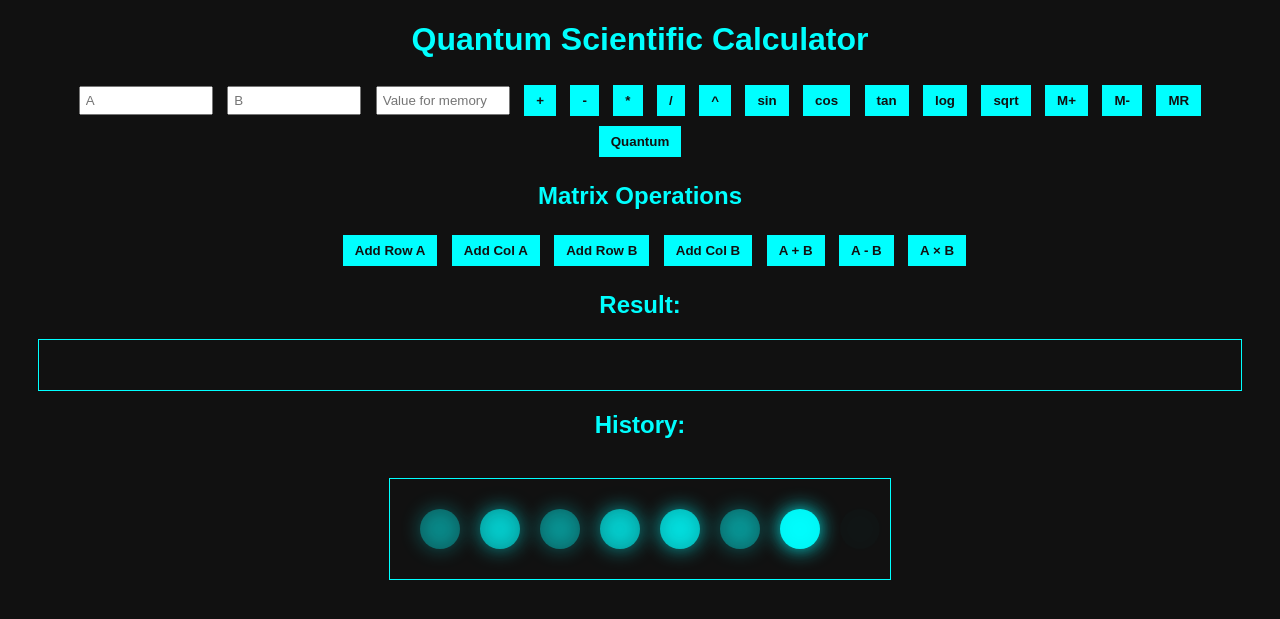
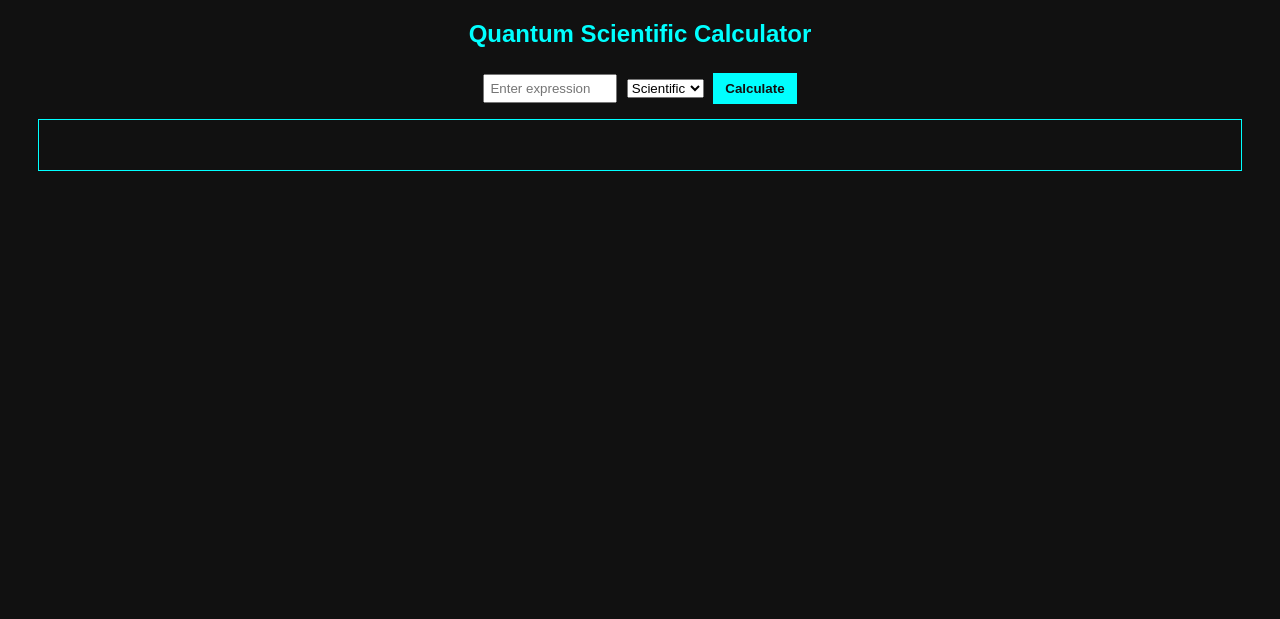
Before and after one commit to Abhims898/Quantum-Scientific-Calculator, a Flask app: page / in a window 1280 px wide. Shown: the top 619 px of the page. Run offline with Flask 3, Linux system fonts and the light colour scheme.

Commit message:
Update index.html

```diff
--- a/templates/index.html
+++ b/templates/index.html
@@ -1,56 +1,37 @@
 <!DOCTYPE html>
 <html lang="en">
 <head>
-<meta charset="UTF-8">
-<meta name="viewport" content="width=device-width, initial-scale=1.0">
-<title>Quantum Scientific Calculator</title>
-<link rel="stylesheet" href="/static/style.css">
+    <meta charset="UTF-8">
+    <title>Quantum Scientific Calculator</title>
+    <link rel="stylesheet" href="/static/style.css">
 </head>
 <body>
-<h1>Quantum Scientific Calculator</h1>
+    <div class="calculator">
+        <h2>Quantum Scientific Calculator</h2>
+        <input type="text" id="expression" placeholder="Enter expression">
 
-<div class="calculator">
-    <input type="text" id="a" placeholder="A">
-    <input type="text" id="b" placeholder="B">
-    <input type="text" id="value" placeholder="Value for memory">
+        <select id="mode">
+            <option value="scientific">Scientific</option>
+            <option value="complex">Complex</option>
+            <option value="matrix">Matrix</option>
+            <option value="quantum">Quantum</option>
+            <option value="memory">Memory</option>
+        </select>
 
-    <button onclick="calculate('+')">+</button>
-    <button onclick="calculate('-')">-</button>
-    <button onclick="calculate('*')">*</button>
-    <button onclick="calculate('/')">/</button>
-    <button onclick="calculate('^')">^</button>
-    <button onclick="calculate('sin')">sin</button>
-    <button onclick="calculate('cos')">cos</button>
-    <button onclick="calculate('tan')">tan</button>
-    <button onclick="calculate('log')">log</button>
-    <button onclick="calculate('sqrt')">sqrt</button>
-    <button onclick="calculate('M+')">M+</button>
-    <button onclick="calculate('M-')">M-</button>
-    <button onclick="calculate('MR')">MR</button>
-    <button onclick="calculate('quantum')">Quantum</button>
+        <select id="action" style="display:none;">
+            <option value="M+">M+</option>
+            <option value="M-">M-</option>
+            <option value="MR">MR</option>
+        </select>
 
-    <h2>Matrix Operations</h2>
-    <div id="matrixEditor">
-        <table id="matrixA" class="matrix"></table>
-        <table id="matrixB" class="matrix"></table>
-        <button onclick="addRow('matrixA')">Add Row A</button>
-        <button onclick="addCol('matrixA')">Add Col A</button>
-        <button onclick="addRow('matrixB')">Add Row B</button>
-        <button onclick="addCol('matrixB')">Add Col B</button>
-        <button onclick="calculate('mat_add')">A + B</button>
-        <button onclick="calculate('mat_sub')">A - B</button>
-        <button onclick="calculate('mat_mul')">A × B</button>
+        <textarea id="quantumData" placeholder='Quantum JSON: [{"gate":"h","qubits":[0]}, {"gate":"measure","qubits":[0]}]' style="display:none;"></textarea>
+        <input type="number" id="num_qubits" placeholder="Number of qubits" value="1" style="display:none;">
+
+        <button onclick="calculate()">Calculate</button>
+        <div id="result"></div>
+        <img id="qc_plot" style="display:none;" />
     </div>
 
-    <h2>Result:</h2>
-    <div id="result"></div>
-</div>
-
-<h2>History:</h2>
-<ul id="historyList"></ul>
-
-<canvas id="quantumCanvas" width="500" height="100"></canvas>
-
-<script src="/static/script.js"></script>
+    <script src="/static/script.js"></script>
 </body>
 </html>
```
